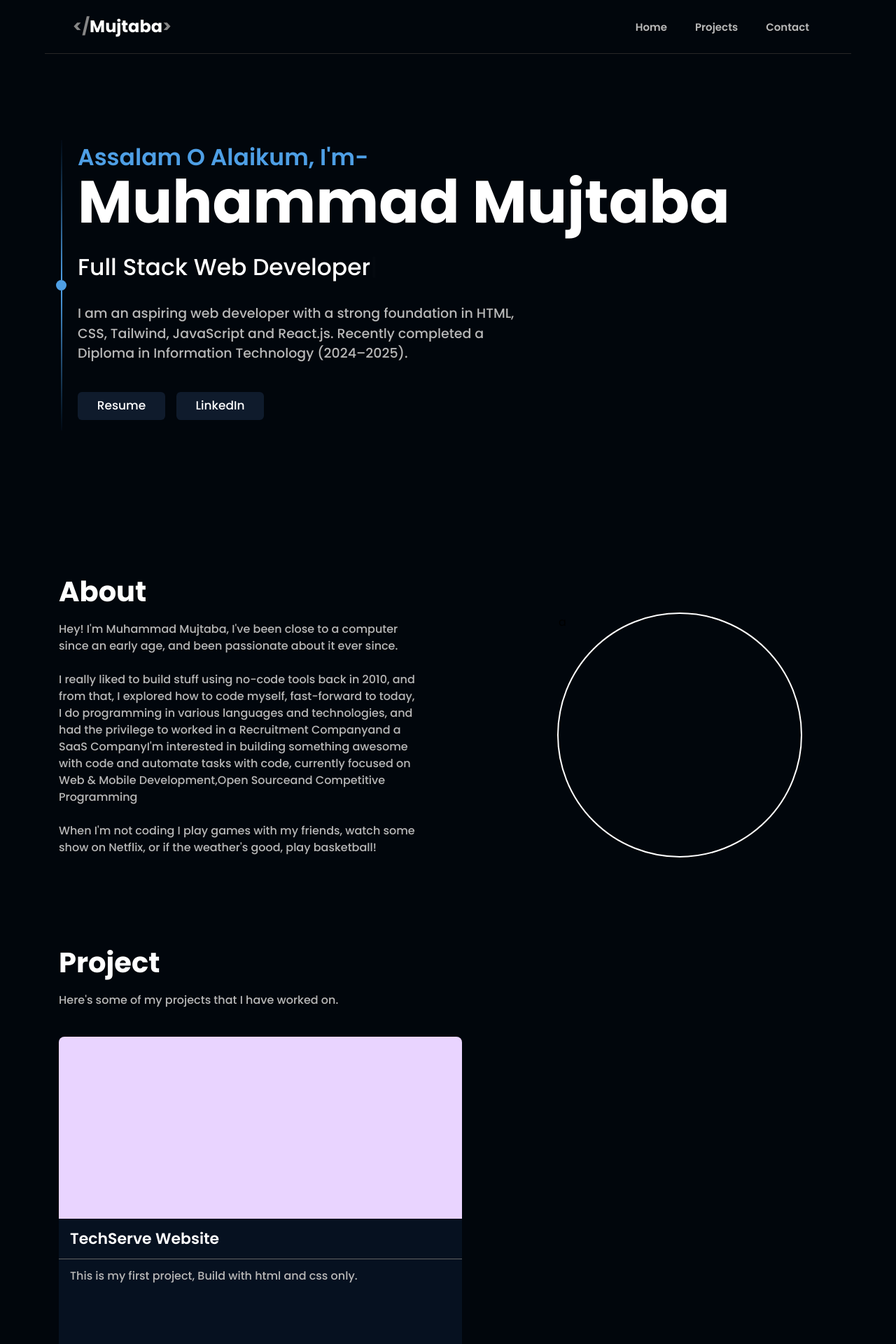
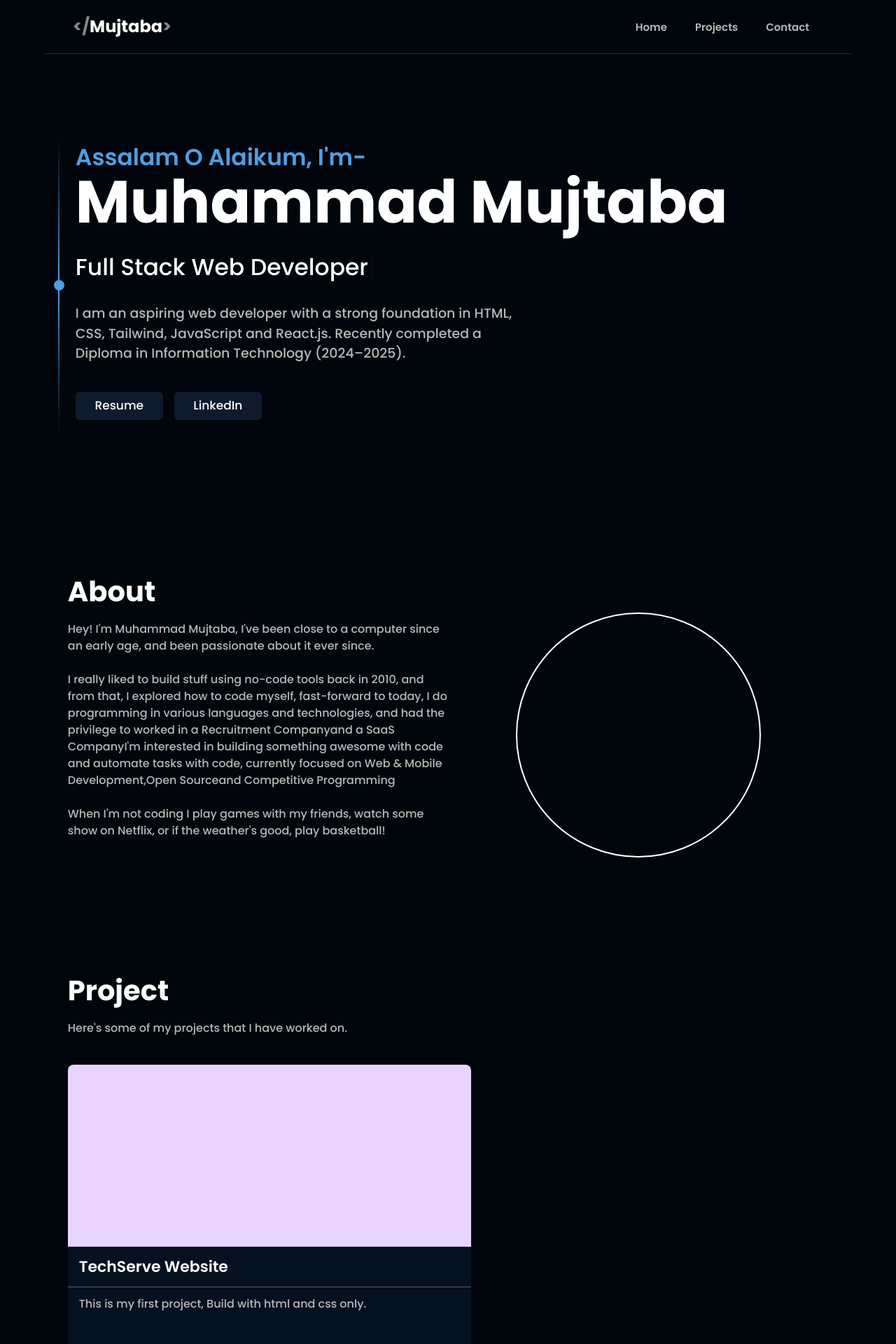
Before and after one commit to m-mujtabaaa/my-react-portfolio, a React (Vite) app: page / in a window 1280 px wide. Shown: the top 1920 px of the page at 70% size. Built offline with nearby package versions, Linux system fonts and the light colour scheme.

Commit message:
Initial commit

```diff
--- a/src/components/About.jsx
+++ b/src/components/About.jsx
@@ -3,11 +3,13 @@ import React from 'react'
 function About() {
   return (
     <>
-        <div className='w-[90%] pt-[25vh] px-[20px] mx-auto'>
+        <div className='w-[88%] pt-[25vh] px-[20px] mx-auto'>
           <h2 className='text-white font-bold text-[40px]'>About</h2>
-          <div className='flex '>
-          <p className='text-[#b8b8b8ff] w-[40vw] pt-3 font-medium'>Hey! I'm Muhammad Mujtaba, I've been close to a computer since an early age, and been passionate about it ever since. <br/> <br/>I really liked to build stuff using no-code tools back in 2010, and from that, I explored how to code myself, fast-forward to today, I do programming in various languages and technologies, and had the privilege to worked in a Recruitment Companyand a SaaS CompanyI'm interested in building something awesome with code and automate tasks with code, currently focused on Web & Mobile Development,Open Sourceand Competitive Programming<br/><br/> When I'm not coding I play games with my friends, watch some show on Netflix, or if the weather's good, play basketball! </p>
-          <div className='border-white border-[2px] w-[350px] ml-50 h-[350px] rounded-[50%]'>a</div>
+          <div className='flex h-max mb-10'>
+          <p className='text-[#b8b8b8ff] w-[50vw] pt-3 font-medium'>Hey! I'm Muhammad Mujtaba, I've been close to a computer since an early age, and been passionate about it ever since. <br/> <br/>I really liked to build stuff using no-code tools back in 2010, and from that, I explored how to code myself, fast-forward to today, I do programming in various languages and technologies, and had the privilege to worked in a Recruitment Companyand a SaaS CompanyI'm interested in building something awesome with code and automate tasks with code, currently focused on Web & Mobile Development,Open Sourceand Competitive Programming<br/><br/> When I'm not coding I play games with my friends, watch some show on Netflix, or if the weather's good, play basketball! </p>
+          <div className=' w-[50vw]'>
+            <div className='border-white border-[2px] w-[350px] mx-auto h-[350px] rounded-[50%]'></div>
+          </div>
         </div>
         </div>
     </>
--- a/src/components/Front.jsx
+++ b/src/components/Front.jsx
@@ -5,8 +5,8 @@ import { ReactTyped } from 'react-typed'
 function Front() {
   return (
     <>
-      <div className='mx-auto flex w-[90%] pt-[25vh]'>
-      <div className='flex flex-col items-center px-4'>
+      <div className='mx-auto flex w-[88%] pt-[25vh]'>
+      <div className='flex flex-col items-center pr-4'>
         <div className='h-[200px] w-[2px] bg-linear-to-b from-[#020913ff] to-[#4E9FE5]'> </div>
         <div className='h-[15px] w-[15px] bg-[#4E9FE5] rounded-xl'></div>
         <div className='h-[200px] w-[2px] bg-linear-to-t from-[#020913ff] to-[#4E9FE5]'> </div>
--- a/src/components/Project.jsx
+++ b/src/components/Project.jsx
@@ -3,7 +3,7 @@ import React from 'react'
 function Project() {
   return (
     <>
-        <div className='w-[90%] mx-auto pt-[15vh] px-[20px]'  id='Project'>
+        <div className='w-[88%] mx-auto pt-[15vh] px-[20px]'  id='Project'>
           <h2 className='text-white font-bold text-[40px] '>Project</h2>
           <p className='text-[#b8b8b8ff] w-[40vw] pt-3 font-medium'>Here's some of my projects that I have worked on.</p>
           <div className='py-[5vh]'>
```
